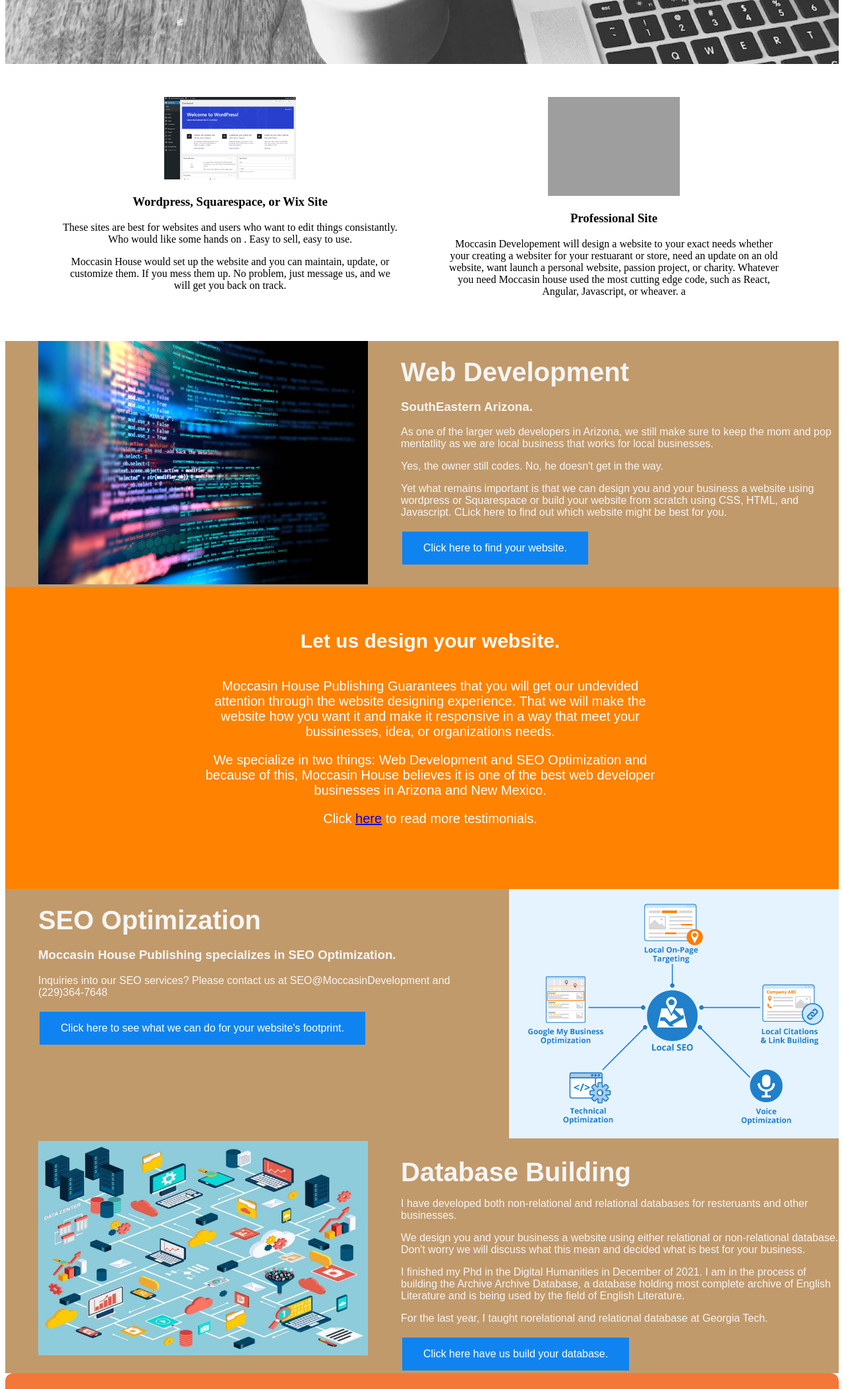
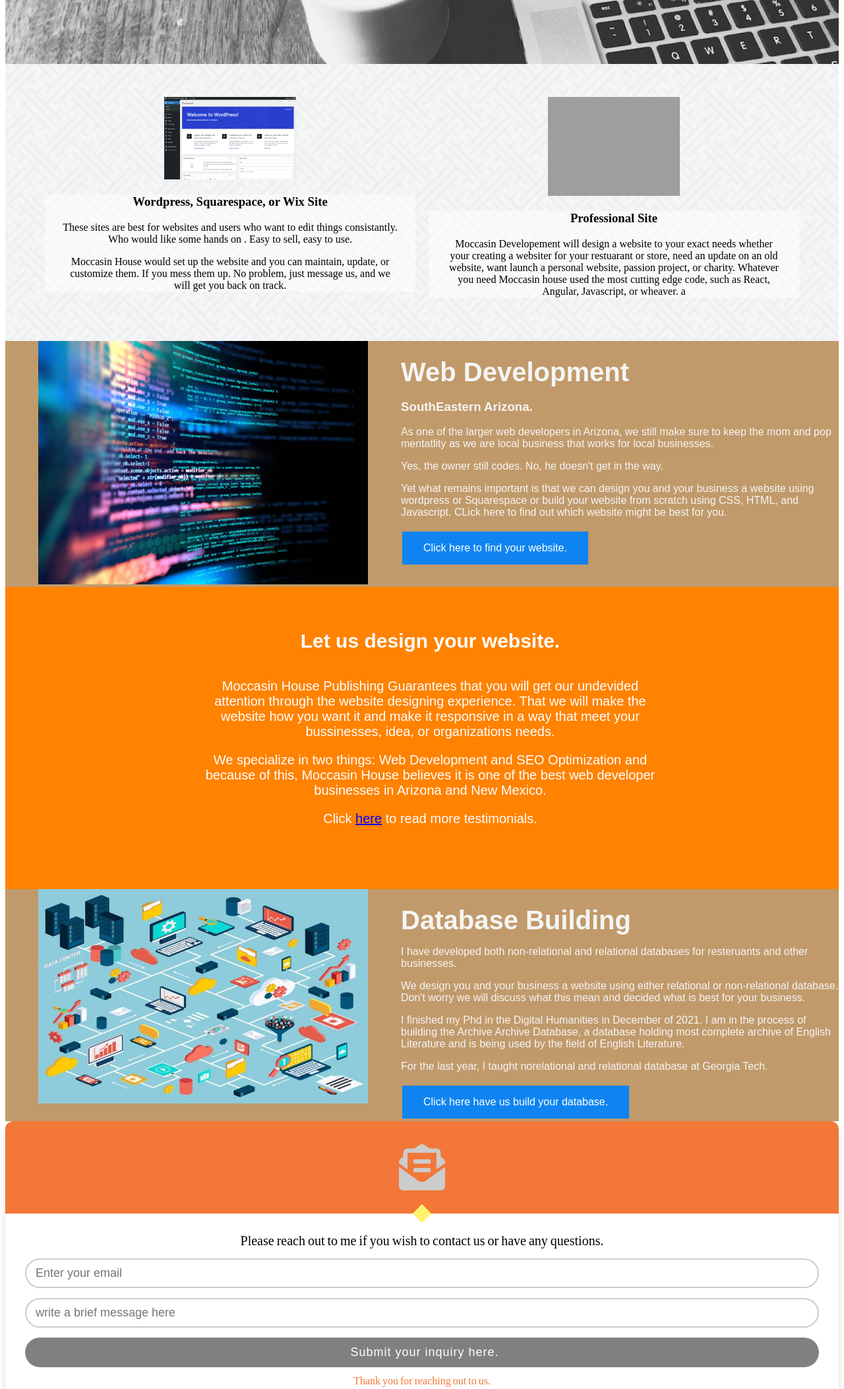
Before and after one commit to ttrulock1/ToddTrulockWebsite, a plain HTML site: page services.html in a window 1280 px wide. Shown: the part 572-2678 px from the top of the page at 66% size. Drawn offline with Linux system fonts and the light colour scheme; grey boxes are pictures that could not be loaded.

```diff
--- a/public/style.css
+++ b/public/style.css
@@ -474,8 +474,9 @@
   color: black;
   text-align: center;
   padding: 50px;
-  background-image: url("./images/interlaced-orange.png");
+  background-image: url("./images/interlaced-gray.png");
 }
+
 
 .webdevelopment p {
   padding-right: 25px;
@@ -827,6 +828,10 @@
       justify-content: flex-start;
     }
 
+    #endlogo{
+      width: 100%;
+    }
+
 /*
     *{
       width: 100%;
--- a/services.html
+++ b/services.html
@@ -125,19 +125,7 @@
   </section>
 </section>
 
-<section class="mainnews">
-  <div class="mainsnewscolumn" id="LFCJobs" >
-    <h2 class="aboutmetitle">SEO Optimization</h2>
-    <h3>Moccasin House Publishing specializes in SEO Optimization. </h3>
 
-    <p> Inquiries into our SEO services? Please contact us at SEO@MoccasinDevelopment and (229)364-7648</p>
-
-    <button class="button button2"> Click here to see what we can do for your website's footprint.</button>
-  </div>
-    <div class="mainsnewscolumn">
-    <img src= "./public/images/Local-SEO.png" id="mainnnewsphoto">
-  </div>
-</section>
 
 <section class="mainnews">
   <div class="mainsnewscolumn">
@@ -207,8 +195,8 @@
   </section>
 
 
- <!-- <footer class= "footer">
+ <footer class= "footer">
   </footer>
 </body>
 
-</html> -->
+</html>
```
Also changed, not shown: index.html (+3 -3 lines), websites.html (+2 -2 lines), 2 other files.
